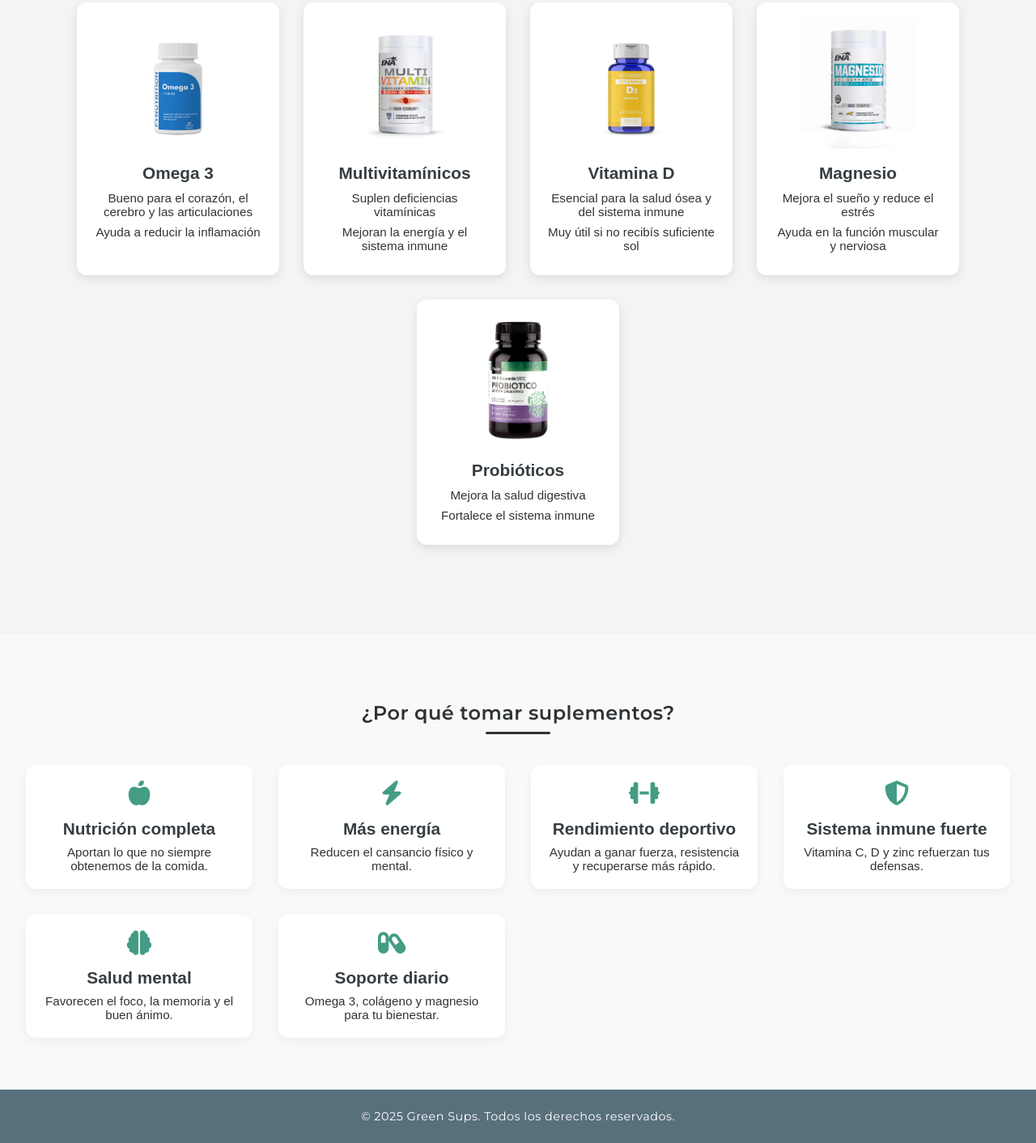
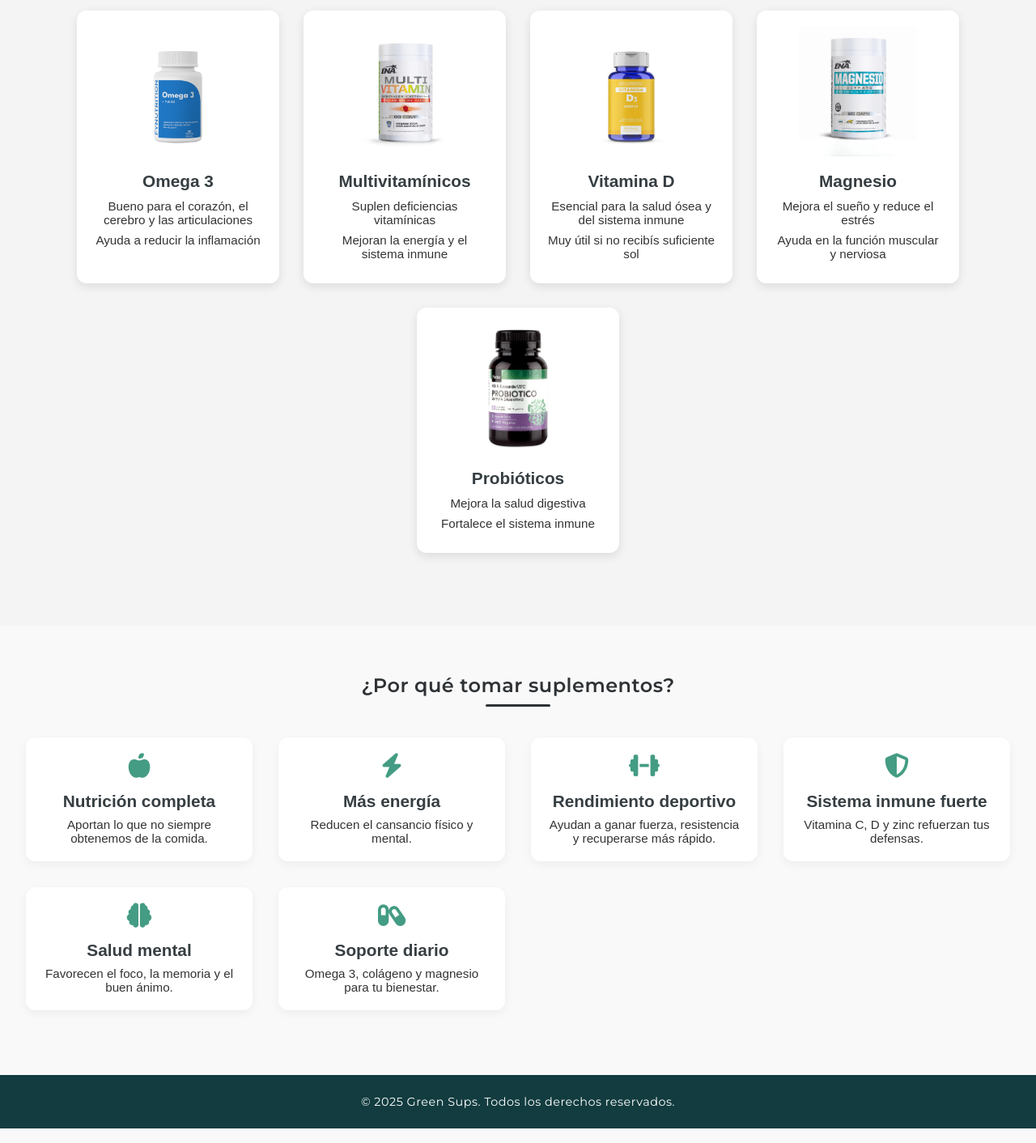
Before and after one commit to agosro/landing-page-suplementos, a plain HTML site: page index.html in a window 1280 px wide. Shown: the part 1856-3268 px from the top of the page at 81% size. Drawn offline with Linux system fonts and the light colour scheme.

Commit message:
Mejoras padding y margin

```diff
--- a/css/styles.css
+++ b/css/styles.css
@@ -109,7 +109,7 @@ body {
 
 
 .suplementos {
-    padding: 60px 20px;
+    padding: 2.5rem 2rem;
     background-color: #f4f4f4; /* color claro de fondo para contrastar */
     text-align: center;
 }
@@ -138,6 +138,10 @@ body {
     left: 50%;
     transform: translateX(-50%);
     border-radius: 2px;
+}
+
+.suplementos-deportivos {
+    margin-bottom: 80px;
 }
 
 
@@ -195,9 +199,10 @@ body {
 
 
 .beneficios {
-    padding: 4rem 2rem;
+    padding: 2.5rem 2rem;
     background-color: #f9f9f9;
     text-align: center;
+    margin-bottom: 2.5rem;
 }
 
 
@@ -237,7 +242,7 @@ body {
 }
 
 footer {
-    background-color: #586F7C;
+    background-color: #123c3f;
     padding: 1.5rem 0;
     text-align: center;
     color: #ffffff;
--- a/index.html
+++ b/index.html
@@ -34,7 +34,7 @@
         </section>
 
         <section class="suplementos" id="suplementos">
-
+            <section class="suplementos-deportivos">
                 <h2>Suplementos Deportivos</h2>
 
                 <div class="contenedor-tarjetas">
@@ -83,7 +83,9 @@
                         </ul>
                     </div>
                 </div>
+            </section>
 
+            <section class="suplementos-diarios">
                     <h2>Suplementos para la vida diaria</h2>
 
                 <div class="contenedor-tarjetas">
@@ -132,6 +134,7 @@
                         </ul>
                     </div>
                 </div>
+            </section>
         </section>
 
         <section class="beneficios" id="beneficios">
```
Lines whose indentation alone changed are shown as unchanged.
